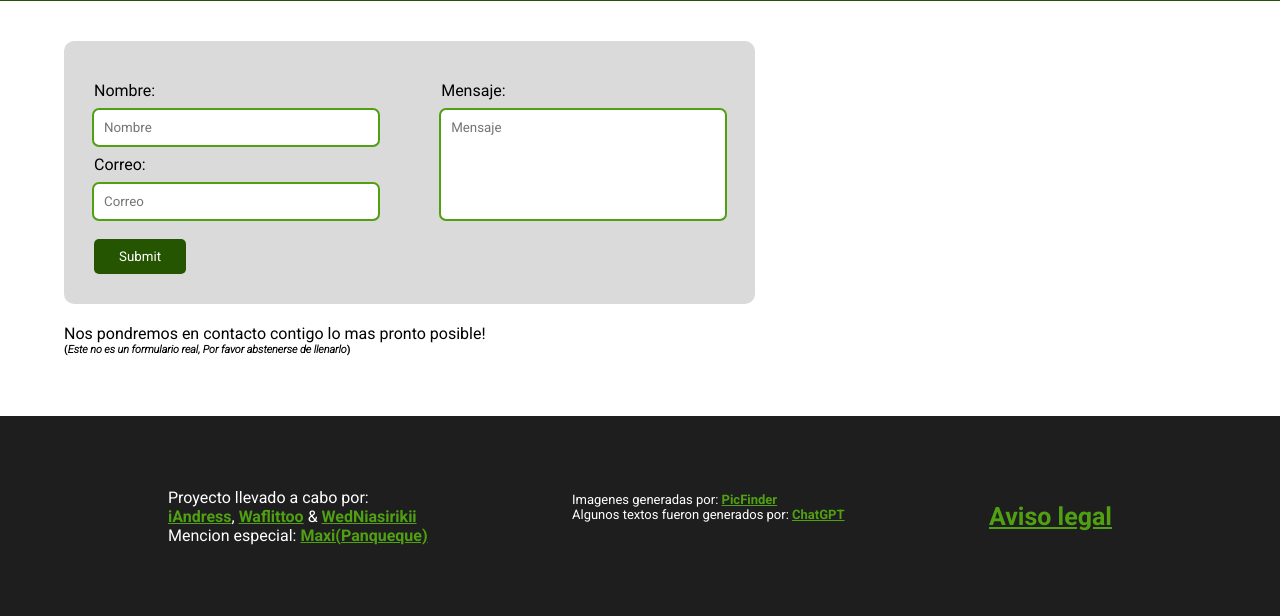
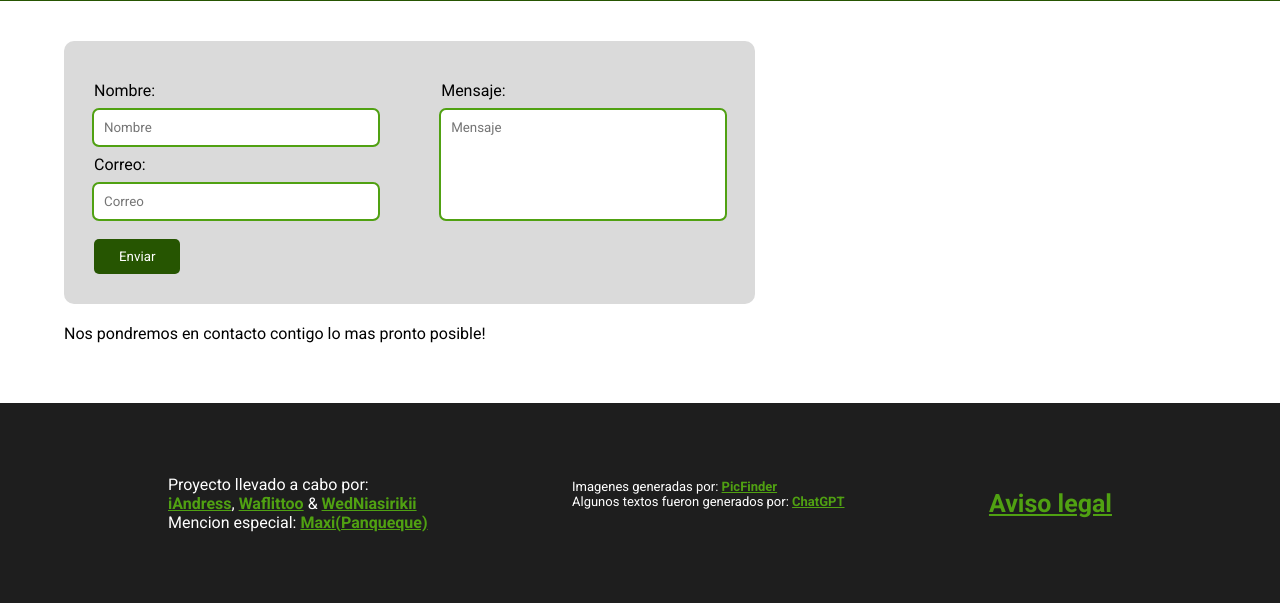
Before and after one commit to waflittoo/MagicHerbs, a Django app: page /contact in a window 1280 px wide. Shown: the part 357-973 px from the top of the page. Run offline with Django 3.2, Linux system fonts and the light colour scheme; some libraries are stand-ins or nearby versions.

Commit message:
Actualizacion menor

```diff
--- a/main_app/templates/contact.html
+++ b/main_app/templates/contact.html
@@ -27,7 +27,6 @@
                 {% csrf_token %}
                 <div class="form-group">
                     <div class="group user-email-group">
-                        {% comment %} {{form.message}} {% endcomment %}
                         <label for="userName" class="label">Nombre:</label>
                         <input type="text" name="{{form.name.name}}" id="userName" placeholder="Nombre" class="input">
                         <label for="email" class="label">Correo:</label>
@@ -40,13 +39,11 @@
                     </div>
                 </div>
                 <div class="btn-group">
-                    <button class="btn">Submit</button>
-                    {% comment %} <input type="submit" value="Enviar" class="btn"> {% endcomment %}
+                    <input type="submit" value="Enviar" class="btn">
                 </div>
             </form>
             <div class="text">
                 <p>Nos pondremos en contacto contigo lo mas pronto posible!</p>
-                <h6>(<i>Este no es un formulario real, Por favor abstenerse de llenarlo</i>)</h6>
             </div>
         </div>
     </div>
```
